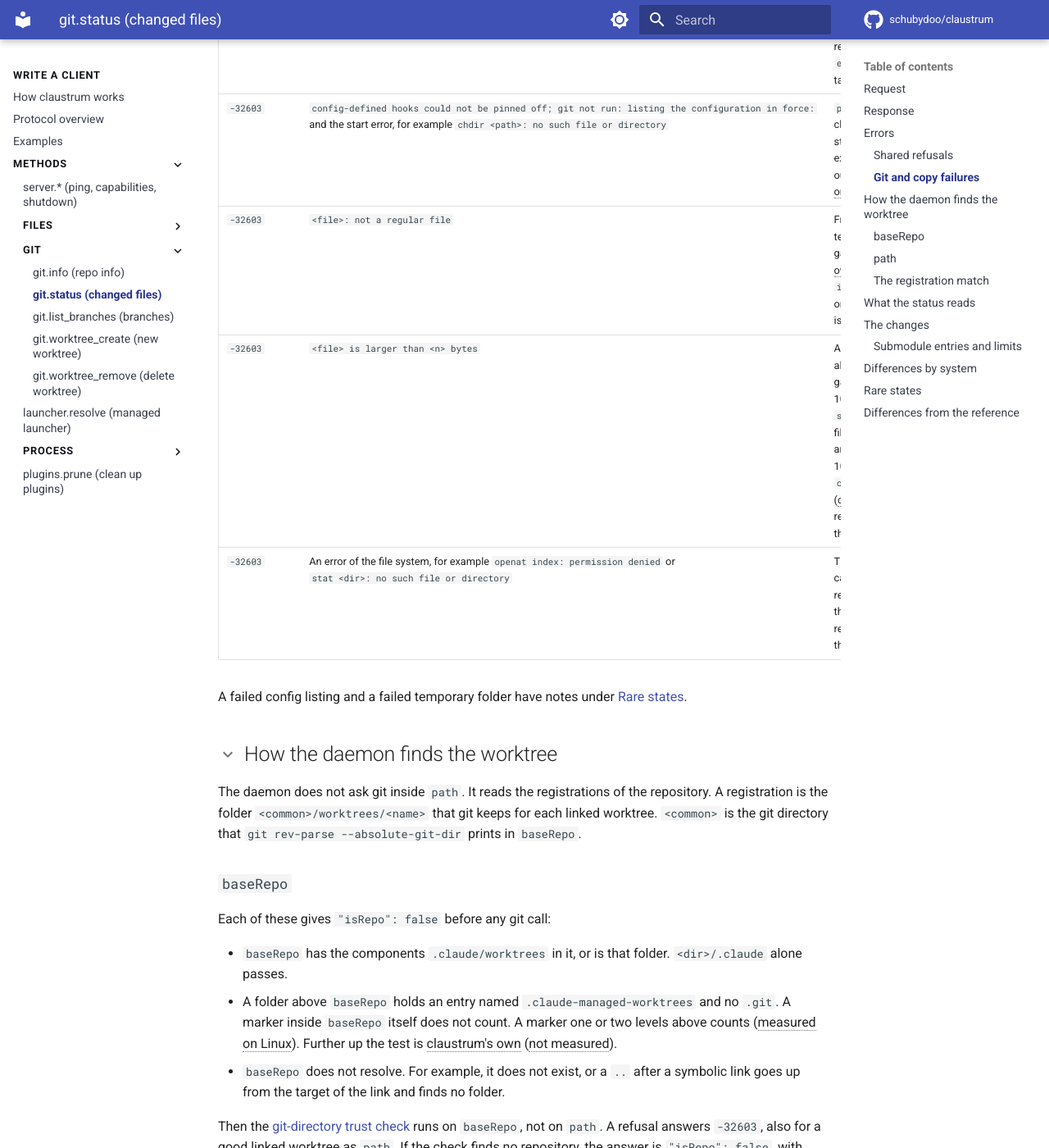
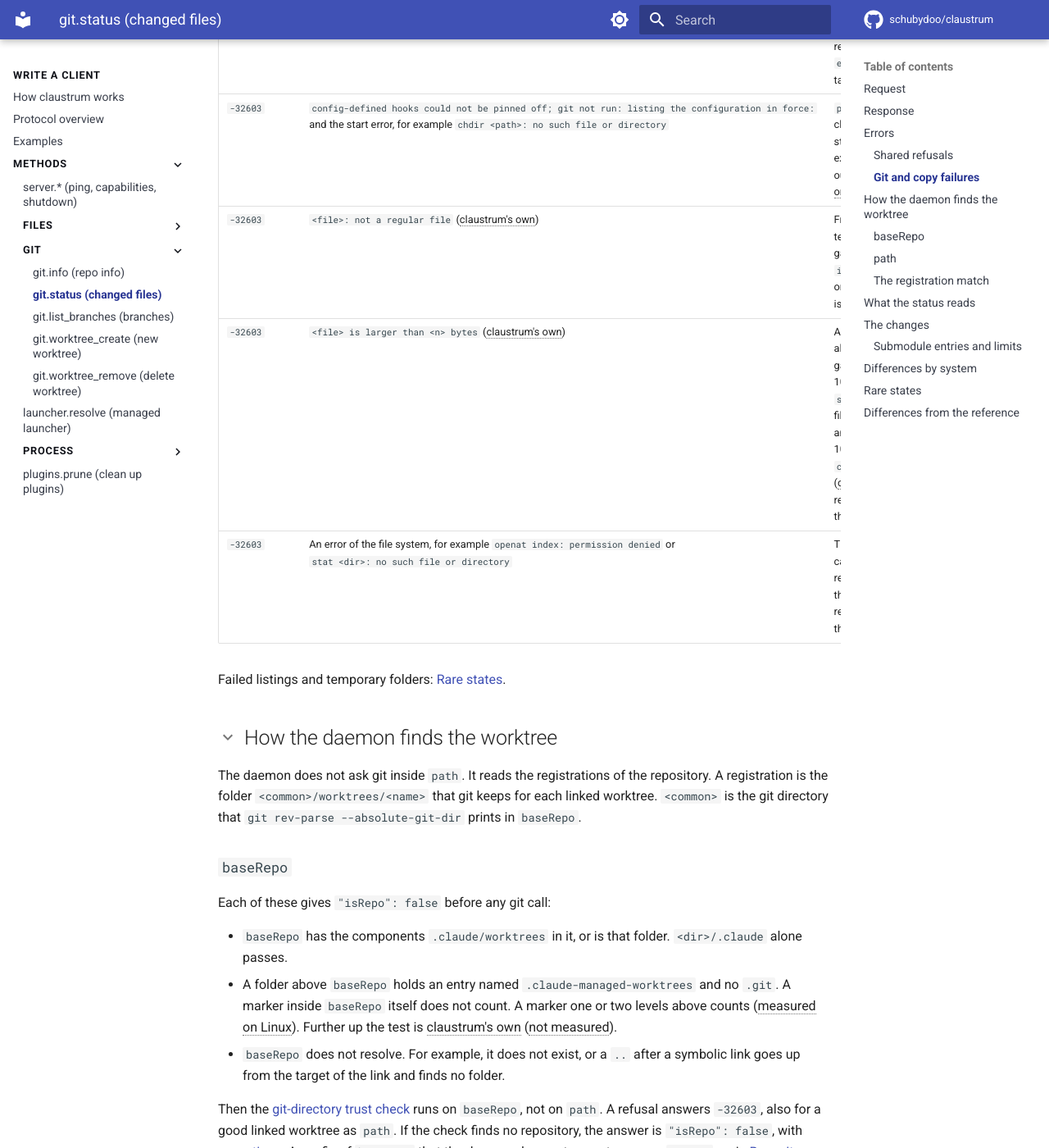
Before and after one commit to schubydoo/claustrum, an MkDocs documentation site: the page built from docs/protocol/git-status.md, in a window 1280 px wide and 1400 px high, scrolled down 4144 px. Shown: the whole window at 82% size. Built offline with MkDocs 1.6.1 and Material for MkDocs 9.7.7, drawn with Linux system fonts in a browser that asks for light colours; comment, search, counter and statistics services are not loaded; some of the changed text lies outside the part shown.

Commit message:
docs: fix git.status tags and the later-listings rule
Co-Authored-By: Claude Opus 5.5 <noreply@anthropic.com>

```diff
--- a/docs/protocol/git-status.md
+++ b/docs/protocol/git-status.md
@@ -71,11 +71,11 @@ A failure is a JSON-RPC error with no `errorCode` member. It changes nothing in
 | `-32603` | `git took too long: Claude stopped git <subcommand> after 2 minutes; try again` | A git call ran 2 minutes, and the daemon stopped it. While a `"shadowDirOff":true` request runs, that one included, the limit is 30 minutes, and the text says so (claustrum's own) (not measured). [Time limits of git calls](../PROTOCOL.md#time-limits-of-git-calls). |
 | `-32603` | The Go error of the git call, for example `exit status 128` | `git status`, `git ls-files` or `git diff-index` failed. The text of git does not show. A relative `path` that matches a registration gets `exit status 128`, because git takes it as sent. |
 | `-32603` | `config-defined hooks could not be pinned off; git not run: listing the configuration in force: ` and the start error, for example `chdir <path>: no such file or directory` | `path` passed the test as a cleaned path, but git cannot start in the path as sent. An example is `<dir>/missing/..` outside `baseRepo` (measured on Linux and macOS). |
-| `-32603` | `<file>: not a regular file` | From the copy into the temporary git folder after the gate passed (claustrum's own). An `info/sparse-checkout` folder or FIFO gets it. The reference is not measured there. |
-| `-32603` | `<file> is larger than <n> bytes` | A copied file is over its bound, also one that grew after the gate (claustrum's own). `<n>` is 1073741824 for `index`, a `sharedindex.<40 or 64 hex>` file, `info/sparse-checkout` and a reftable file, and 1048576 for `HEAD` and `config.worktree` (claustrum's own). The reference is not measured there. |
+| `-32603` | `<file>: not a regular file` (claustrum's own) | From the copy into the temporary git folder after the gate passed. An `info/sparse-checkout` folder or FIFO gets it. The reference is not measured there. |
+| `-32603` | `<file> is larger than <n> bytes` (claustrum's own) | A copied file is over its bound, also one that grew after the gate (claustrum's own). `<n>` is 1073741824 for `index`, a `sharedindex.<40 or 64 hex>` file, `info/sparse-checkout` and a reftable file, and 1048576 for `HEAD` and `config.worktree` (claustrum's own). The reference is not measured there. |
 | `-32603` | An error of the file system, for example `openat index: permission denied` or `stat <dir>: no such file or directory` | The raw Go error. The daemon cannot copy a file of the registration or make a file of the temporary git folder. The reference is not measured there. |
 
-A failed config listing and a failed temporary folder have notes under [Rare states](#rare-states).
+Failed listings and temporary folders: [Rare states](#rare-states).
 
 ## How the daemon finds the worktree
 
```
Also changed, not shown: other parts of docs/protocol/git-status.md (+2 -4 lines), docs/STYLE.md (+1 -1 lines).
